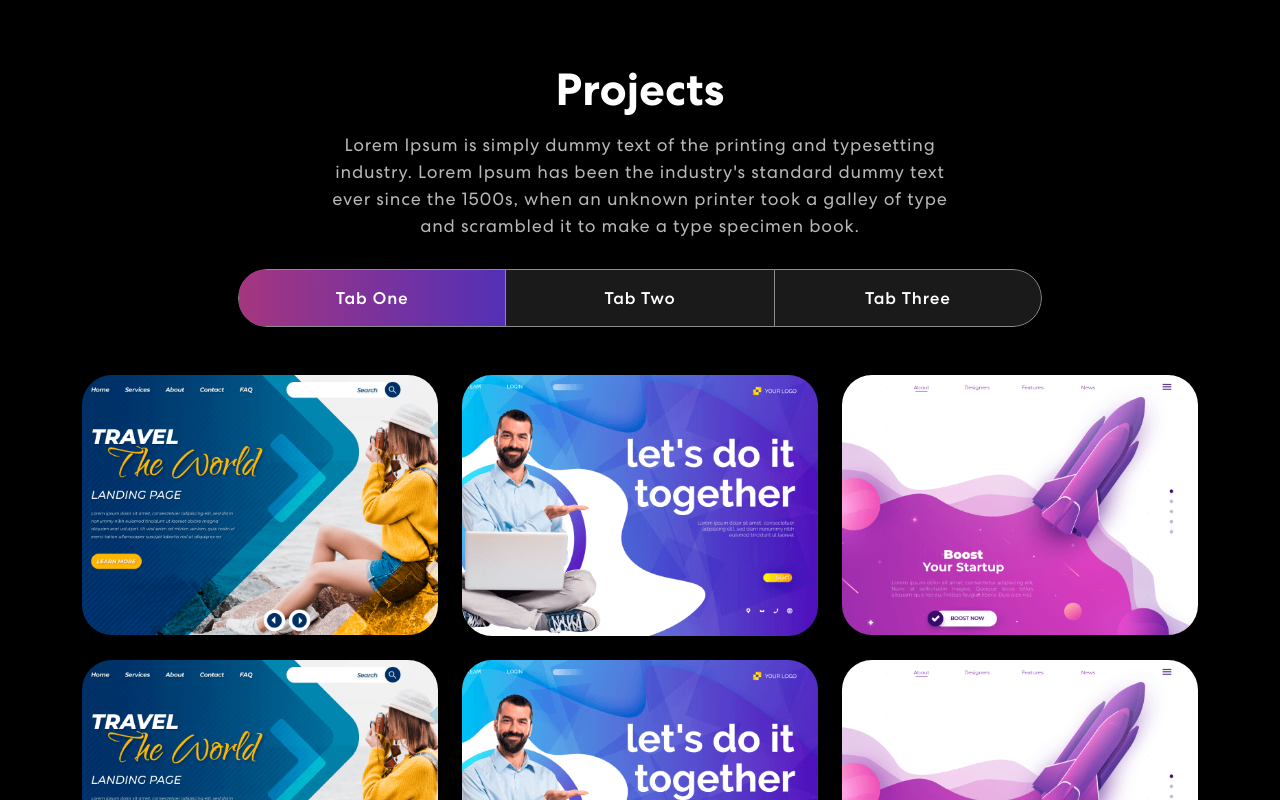
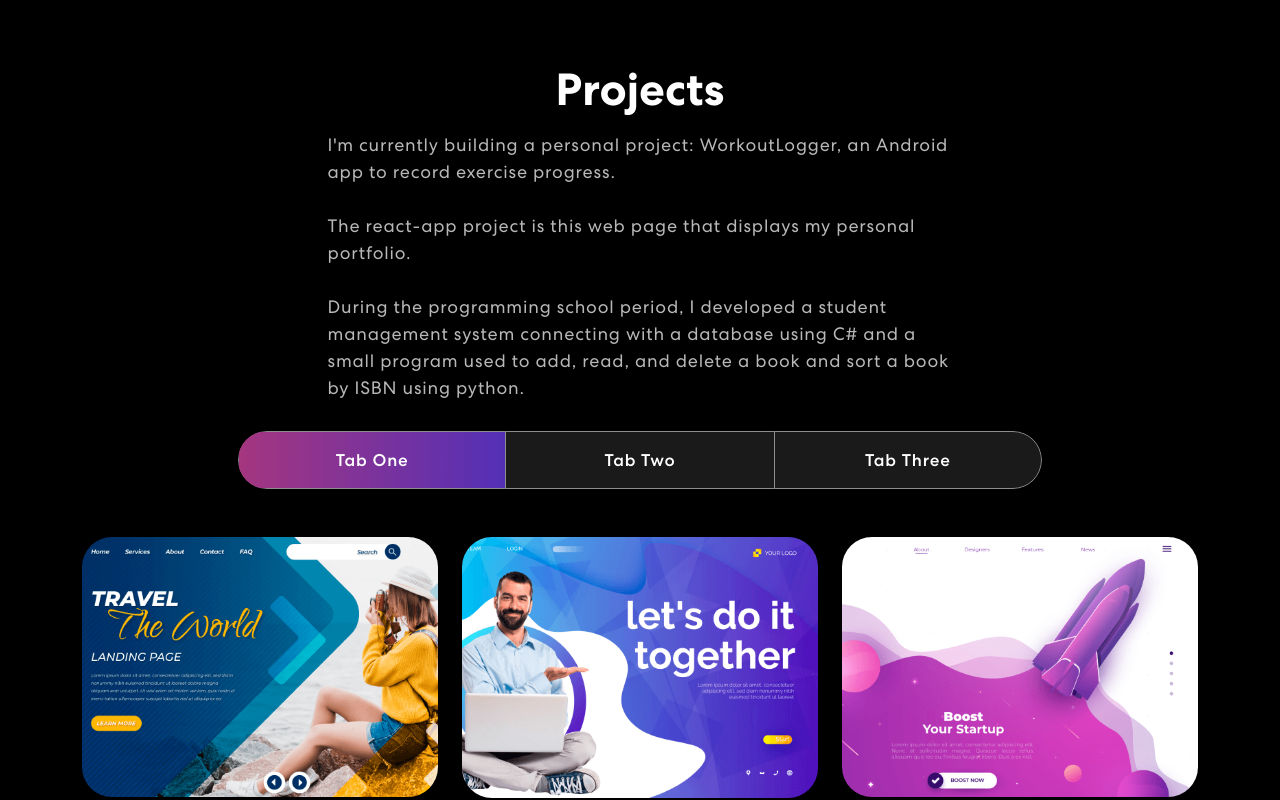
Before and after one commit to ArielWangX/Responsive_Portfolio_Website, a React (Create React App) app in the folder personal-portfolio/: page / in a window 1280 px wide. Shown: the part 1380-2180 px from the top of the page. Built offline with nearby package versions, Linux system fonts and the light colour scheme.

Commit message:
Personalise Project Section

```diff
--- a/personal-portfolio/src/App.css
+++ b/personal-portfolio/src/App.css
@@ -385,7 +385,7 @@ z-index: -4;
   letter-spacing: 0.8px;
   line-height: 1.5em;
   margin: 14px auto 30px auto;
-  text-align: center;
+  text-align: left;
   width: 56%;
 }
 .project .nav.nav-pills {
@@ -467,14 +467,28 @@ z-index: -4;
   transform: translate(-50%, -50%);
   transition: 0.5s ease-in-out;
   opacity: 0;
-  width: 100%;
+  width: 25vw;
 }
 .proj-imgbx:hover .proj-txtx {
   top: 50%;
   opacity: 1;
 }
+.proj-imgb img {
+  position: relative;
+  border-radius: 30px;
+  overflow: hidden;
+  margin-bottom: 24px;
+  display: flex;
+  justify-content: center;
+  margin-top: 2em;
+  width: 80%;
+  flex-wrap: wrap;
+}
+.proj-txtx {
+  margin-top: 1.0vmin;
+}
 .proj-txtx h4 {
-  font-size: 30px;
+  font-size: 2.0vw;
   font-weight: 700;
   letter-spacing: 0.8px;
   line-height: 1.1em;
@@ -482,8 +496,21 @@ z-index: -4;
 .proj-txtx span {
   font-style: italic;
   font-weight: 400;
-  font-size: 15px;
+  font-size: 1.5vw;
   letter-spacing: 0.8px;
+}
+.projectcard-li {
+  list-style-type: circle;
+  padding-top: 0.3vmin;
+  font-size: 1.0vw;
+}
+.projectcard-container {
+  text-align: center;
+  margin-top: 0.5vmin;
+}
+.projectcard-ul {
+  display: inline-block;
+  text-align: left;
 }
 .background-image-right {
   top: 20%;
@@ -492,6 +519,12 @@ z-index: -4;
   width: 35%;
   right: 0;
   z-index: -4;
+}
+.proj-imgbx .github-link {
+  color: #fff;
+  position: relative;
+  background-color: transparent;
+  transition: 0.3s ease-in-out;
 }
 
 
@@ -568,7 +601,7 @@ z-index: -4;
 }
 
 
-/* --Newsletter Section */
+/* --Newsletter Section----------------- */
 .newsletter-box {
   background: #FFFFFF;
   border-radius: 55px;
--- a/personal-portfolio/src/components/Newsletter.js
+++ b/personal-portfolio/src/components/Newsletter.js
@@ -1,4 +1,4 @@
-import { useEffect, useState } from "react"
+import { useEffect, useState } from "react";
 import { Alert, Row, Col } from "react-bootstrap";
 
 export const Newsletter = ({ onValidated, status, message }) => {
@@ -13,13 +13,13 @@ export const Newsletter = ({ onValidated, status, message }) => {
     email &&
       email.indexOf("@") > -1 &&
       onValidated({
-            EMAIL: email
-        })
+        EMAIL: email,
+      });
   };
 
   const clearFields = () => {
     setEmail("");
-    }
+  };
 
   return (
     <Col lg={12}>
@@ -34,7 +34,12 @@ export const Newsletter = ({ onValidated, status, message }) => {
           <Col xs={12} md={6} xl={7}>
             <form onSubmit={handleSubmit}>
               <div className="new-email-box">
-                                <input value={email} type="email" onChange={(e) => setEmail(e.target.value)} placeholder="Email Address"/>
+                <input
+                  value={email}
+                  type="email"
+                  onChange={(e) => setEmail(e.target.value)}
+                  placeholder="Email Address"
+                />
                 <button type="submit">Submit</button>
               </div>
             </form>
@@ -42,5 +47,5 @@ export const Newsletter = ({ onValidated, status, message }) => {
         </Row>
       </div>
     </Col>
-    )
-}
+  );
+};
--- a/personal-portfolio/src/components/ProjectCard.js
+++ b/personal-portfolio/src/components/ProjectCard.js
@@ -1,15 +1,37 @@
 import { Col } from "react-bootstrap";
+import { ArrowRightCircle } from "react-bootstrap-icons";
 
-export const ProjectCard = ({ title, description, imgUrl }) => {
+export const ProjectCard = ({ title, description, content, imgUrl, link }) => {
+  function NewList(props) {
+    const text = props.text;
+    let newText = "";
+    if (typeof text === "string") {
+      newText = text.split(",").map((str, index) => (
+        <li key={index} className="projectcard-li">
+          {str}
+        </li>
+      ));
+    }
+    return newText;
+  }
+
   return (
     <Col sm={6} md={4}>
       <div className="proj-imgbx">
-        <img src={imgUrl} alt={title}/>
+        <img src={imgUrl} alt={title} />
         <div className="proj-txtx">
           <h4>{title}</h4>
           <span>{description}</span>
+          <div className="projectcard-container">
+            <ul className="projectcard-ul">
+              <NewList text={content} />
+            </ul>
+          </div>
+          <a className="github-link" href={link}>
+            <ArrowRightCircle size={25} />
+          </a>
         </div>
       </div>
     </Col>
-  )
-}
+  );
+};
--- a/personal-portfolio/src/components/Projects.js
+++ b/personal-portfolio/src/components/Projects.js
@@ -11,34 +11,49 @@ import { isVisible } from "@testing-library/user-event/dist/utils";
 export const Projects = () => {
   const projects = [
     {
-      title: "Business Startup",
-      description: "Design & Development",
+      title: "WorkoutLogger",
+      description: "Android Kotlin App",
+      content:
+        "Applied MVVM architecture, Using Jetpack Compose, Connecting with Room Database, Applying Coroutine and Dagger, ViewModels are unit tested",
       imgUrl: projImg1,
+      link: "https://github.com/ArielWangX/WorkoutLogger",
     },
     {
-      title: "Business Startup",
-      description: "Design & Development",
+      title: "Personal Portfolio",
+      description: "React App Web Page",
+      content: "Learn from course project, Personalise each section",
       imgUrl: projImg2,
+      link: "https://github.com/ArielWangX/Responsive_Portfolio_Website",
     },
     {
-      title: "Business Startup",
-      description: "Design & Development",
+      title: "Student Management System",
+      description: "Console-based C# Program",
+      content:
+        "Apply three layer architecture, Console-based UI interface, Connecting with SQLite Database, Implement CRUD operation on each table, Able to retrieve data from multiple tables, Import data from csv and Export table to csv",
       imgUrl: projImg3,
+      link: "https://github.com/ArielWangX/ICTPRG432-Develop-data-driven-applications",
     },
     {
-      title: "Business Startup",
-      description: "Design & Development",
+      title: "Book Catalog",
+      description: "Python Desktop App",
+      content:
+        "Catalog-based UI interface, ISBN validation, Implement adding reading and deleting a book operations, Able to sorting by price",
       imgUrl: projImg1,
+      link: "https://github.com/ArielWangX/ICTPRG302-Apply-introductory-programming-techniques",
     },
     {
-      title: "Business Startup",
-      description: "Design & Development",
+      title: "No Content",
+      description: "Lorem ipsum dolor",
+      content: undefined,
       imgUrl: projImg2,
+      link: undefined,
     },
     {
-      title: "Business Startup",
-      description: "Design & Development",
+      title: "No Content",
+      description: "Lorem ipsum dolor",
+      content: undefined,
       imgUrl: projImg3,
+      link: undefined,
     },
   ];
 
@@ -48,7 +63,7 @@ export const Projects = () => {
         <Row>
           <Col>
             <TrackVisibility>
-              {({ isVisible }) =>
+              {({ isVisible }) => (
                 <div
                   className={
                     isVisible ? "animate__animated animate__fadeIn" : ""
@@ -56,11 +71,16 @@ export const Projects = () => {
                 >
                   <h2>Projects</h2>
                   <p>
-                    Lorem Ipsum is simply dummy text of the printing and
-                    typesetting industry. Lorem Ipsum has been the industry's
-                    standard dummy text ever since the 1500s, when an unknown
-                    printer took a galley of type and scrambled it to make a
-                    type specimen book.
+                    I'm currently building a personal project: WorkoutLogger, an
+                    Android app to record exercise progress. <br />
+                    <br />
+                    The react-app project is this web page that displays my
+                    personal portfolio. <br />
+                    <br />
+                    During the programming school period, I developed a student
+                    management system connecting with a database using C# and a
+                    small program used to add, read, and delete a book and sort
+                    a book by ISBN using python.
                   </p>
                   <Tab.Container id="projects-tabs" defaultActiveKey="first">
                     <Nav
@@ -87,11 +107,24 @@ export const Projects = () => {
                           })}
                         </Row>
                       </Tab.Pane>
-                      <Tab.Pane eventKey="second">Lorem Ipsum</Tab.Pane>
-                      <Tab.Pane eventKey="third">Lorem Ipsum</Tab.Pane>
+                      <Tab.Pane eventKey="second">
+                        <Row>
+                          {projects.map((project, index) => {
+                            return <ProjectCard key={index} {...project} />;
+                          })}
+                        </Row>
+                      </Tab.Pane>
+                      <Tab.Pane eventKey="third">
+                        <Row>
+                          {projects.map((project, index) => {
+                            return <ProjectCard key={index} {...project} />;
+                          })}
+                        </Row>
+                      </Tab.Pane>
                     </Tab.Content>
                   </Tab.Container>
-                </div>}
+                </div>
+              )}
             </TrackVisibility>
           </Col>
         </Row>
```
Lines whose indentation alone changed are shown as unchanged.
